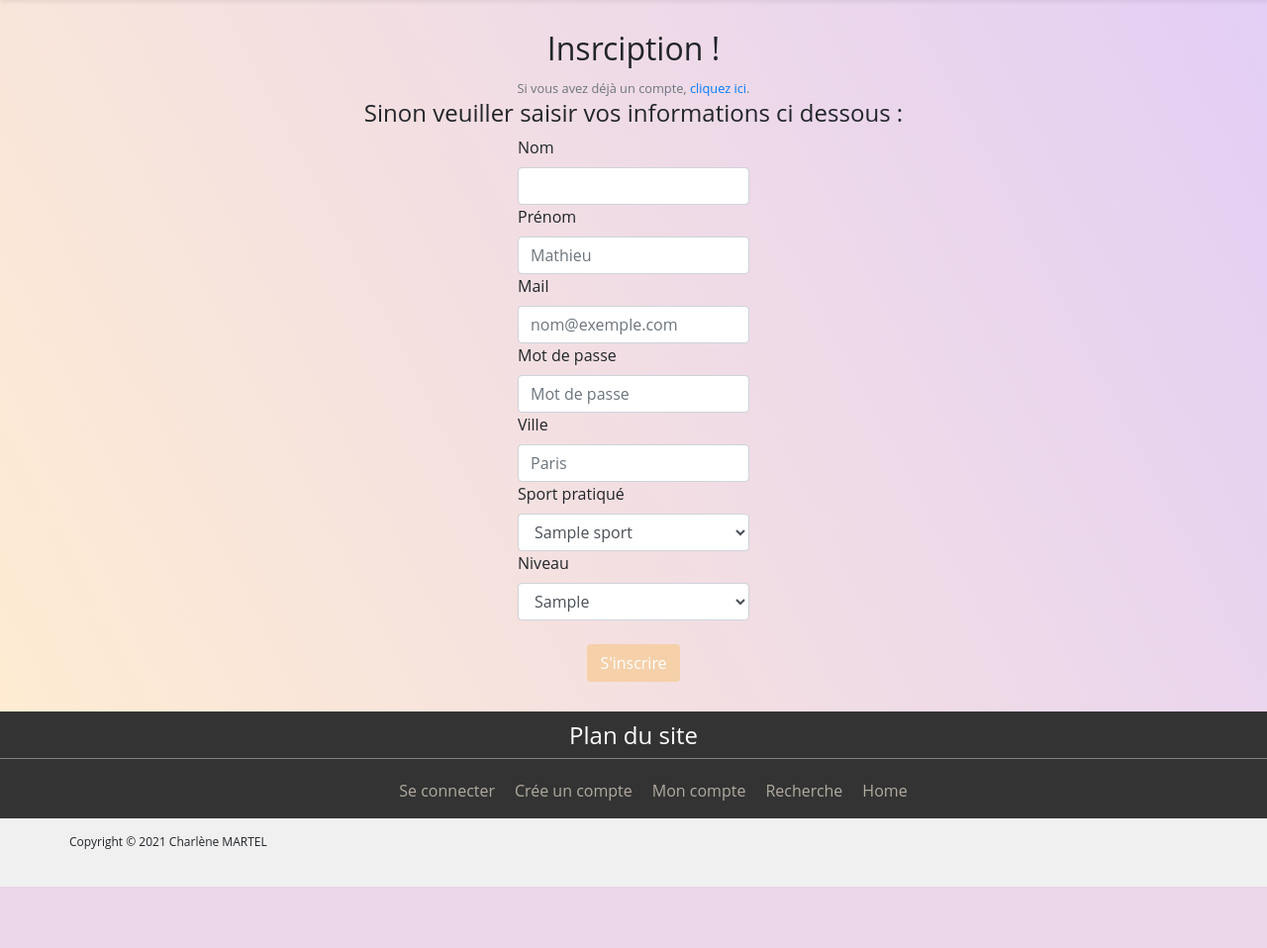
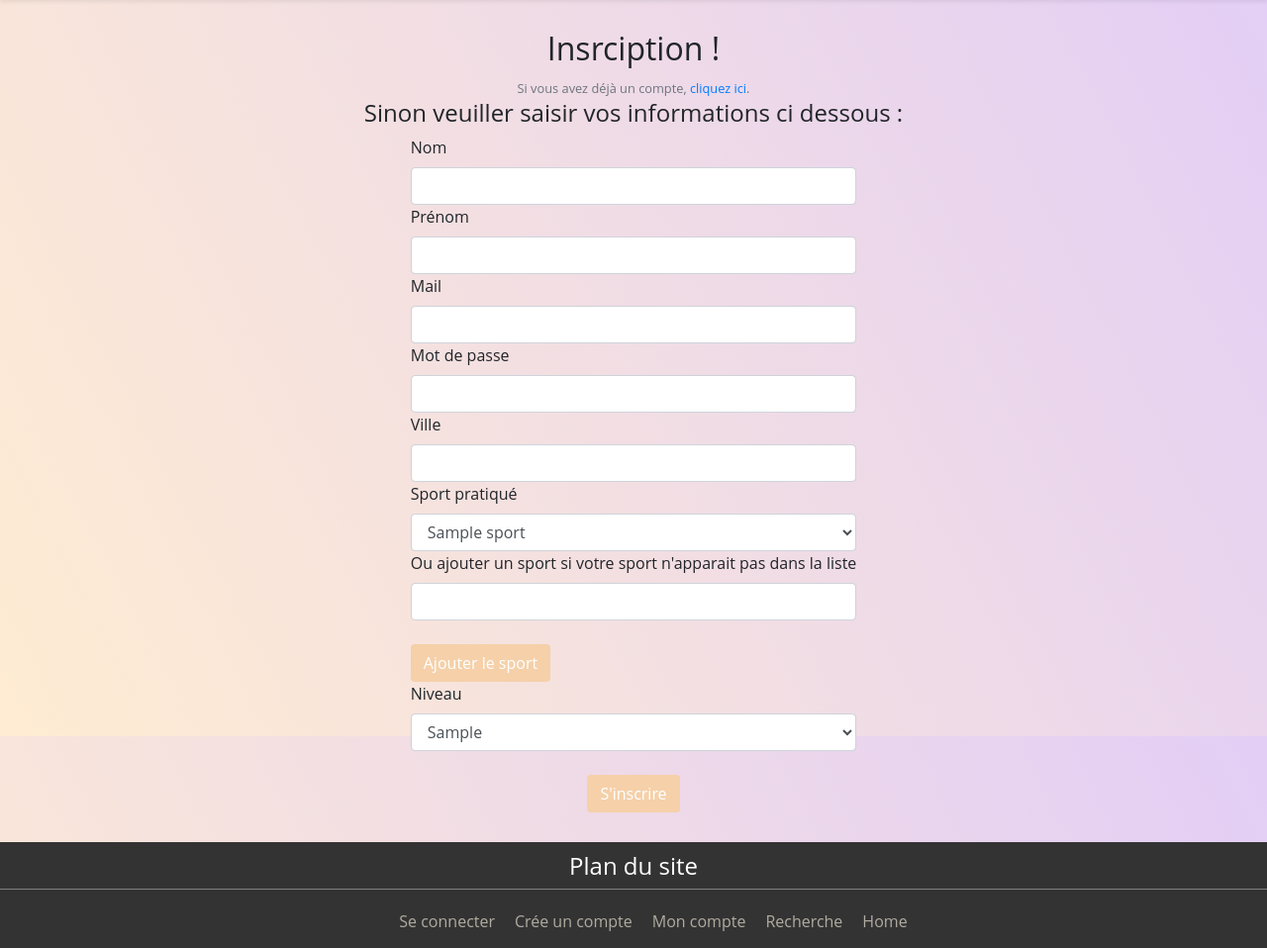
Before and after one commit to CharleneMartel/SiteDerencontre, a PHP site: page /Page_ajout.php in a window 1280 px wide. Shown: the part 56-1014 px from the top of the page at 99% size. Before the commit the page ends 952 px from the top, so only its background shows below. Run offline with PHP 8.4, Linux system fonts and the light colour scheme; tables that the repository leaves empty or names only in its code hold one stand-in row (values such as "Sample post").

Commit message:
Update Page_ajout.php

```diff
--- a/Page_ajout.php
+++ b/Page_ajout.php
@@ -1,4 +1,20 @@
 <?php include_once 'Master_Data/header.php' ?>
+<style>
+    .AjoutSport {
+        width: 100%;
+    }
+
+    .AjoutSport#gauche {
+        position: relative;
+        width: 60%;
+    }
+
+    .AjoutSport#droite {
+        position: relative;
+        left: 60%;
+        width: 30%;
+    }
+</style>
 <div class="container form">
     <h2>Insrciption ! </h2>
     <div>
@@ -8,29 +24,31 @@
     </div>
 
     <h4>Sinon veuiller saisir vos informations ci dessous :</h4>
-    <form class="" method="post" action="Pross/ajout.php" enctype="multipart/form-data">
-        <div class="">
+    <form method="post" action="Pross/ajout.php" enctype="multipart/form-data">
+        <div>
             <div>
                 <label name="nom">Nom</label>
                 <input name="nom" class="form-control" required>
             </div>
             <div>
                 <label name="prenom">Prénom</label>
-                <input name="prenom" class="form-control" placeholder="Mathieu" required>
+                <input name="prenom" class="form-control" required>
             </div>
             <div>
                 <label name="email">Mail </label>
-                <input type="email" name="email" class="form-control" placeholder="nom@exemple.com" required>
+                <input type="email" name="email" class="form-control" required>
             </div>
             <div>
                 <label name="mdp">Mot de passe</label>
-                <input type="password" name="mdp" class="form-control" placeholder="Mot de passe" required>
+                <input type="password" name="mdp" class="form-control" required>
             </div>
             <div>
                 <label name="ville">Ville</label>
-                <input name="ville" class="form-control" placeholder="Paris" required>
+                <input name="ville" class="form-control" required>
             </div>
-            <div>
+
+            <div class="AjoutSport">
+                <div class="gauche">
                     <label name="sport">Sport pratiqué</label>
                     <select class="form-control" name="sportPratique">
                         <?php
@@ -41,6 +59,22 @@
                         ?>
                     </select>
                 </div>
+                <div class="droite">
+                    <label name="nouveauSport">Ou ajouter un sport si votre sport n'apparait pas dans la liste</label>
+                    <input name="nouveauSport" class="form-control">
+                    <br>
+                    <button type="submit" class="btn bouton">Ajouter le sport</button>
+                    <?php
+                    if (isset($_POST['ajout'])) {
+                        $req_sport = 'INSERT INTO `sports` (`id`, `nom`) VALUES (NULL, "' . $_POST['nouveauSport'] . "')";
+                        if ($connexion->query($req_sport)) {
+                            echo "<div> DONNEE INSEREES dans la table sprt </div>";
+                        }
+                    }
+                    ?>
+                </div>
+            </div>
+
             <div>
                 <label name="niveau">Niveau</label>
                 <select class="form-control" name="niveau" required>
@@ -53,6 +87,8 @@
                 </select>
             </div>
 
+        </div>
+
         <br>
         <div style="text-align: center;">
             <button type="submit" class="btn bouton">S'inscrire</button>
```
Lines whose indentation alone changed are shown as unchanged.
